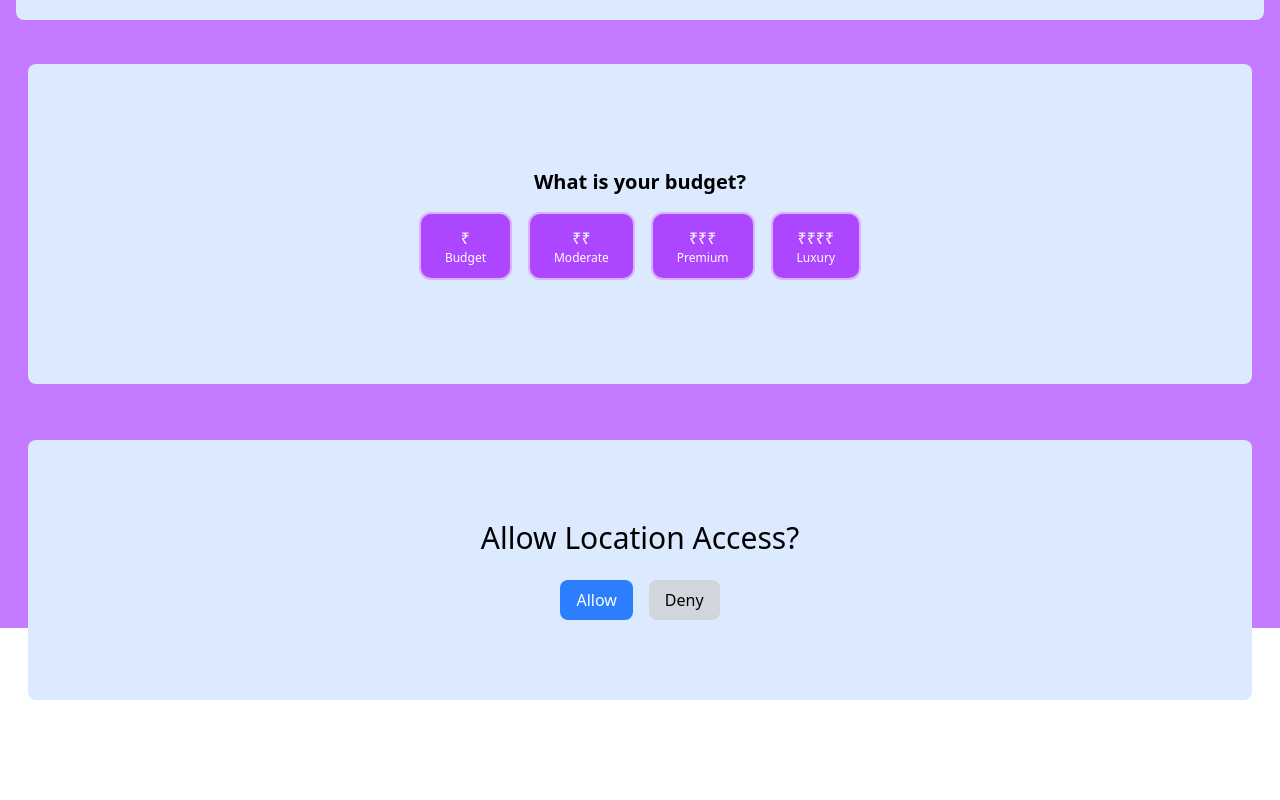
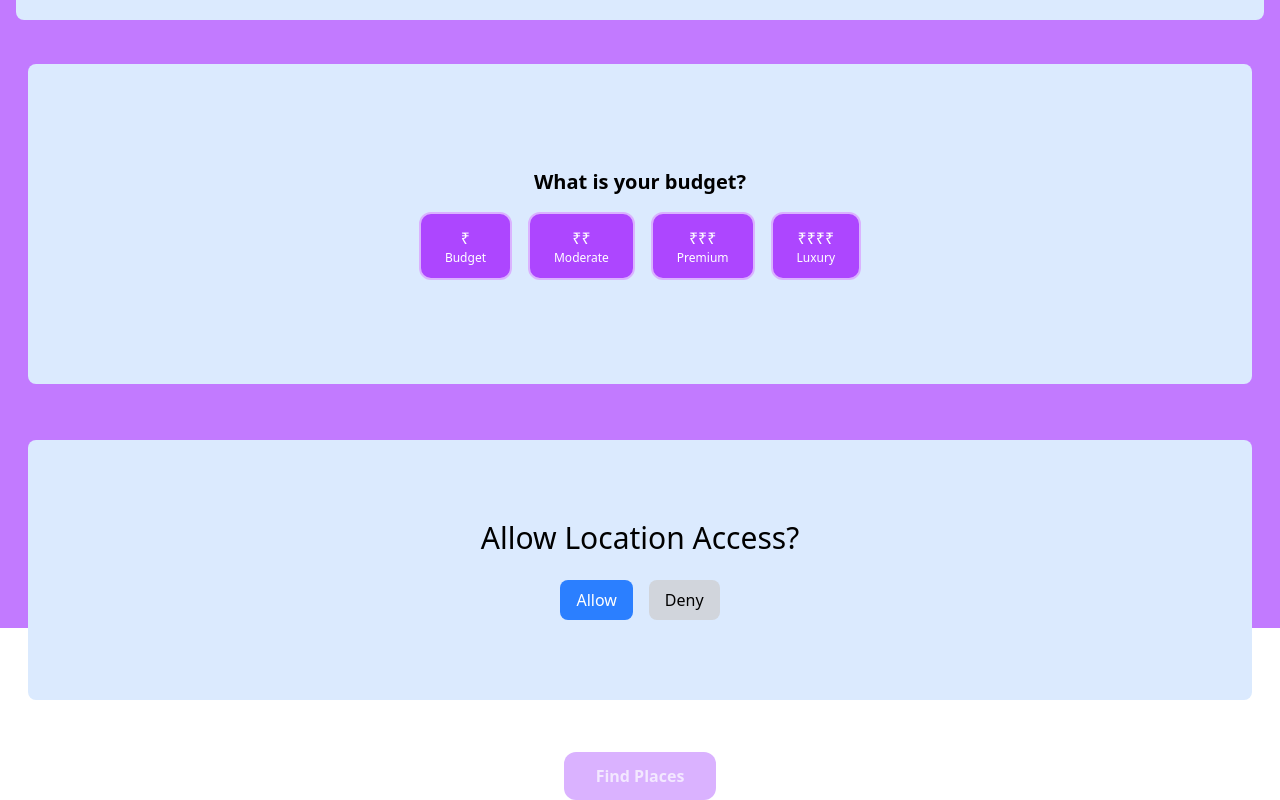
Before and after one commit to rajvi0106/Vibe-Nearby, a React (Vite) app: page /explore in a window 1280 px wide. Shown: the part 276-1076 px from the top of the page. Before the commit the page ends 1004 px from the top, so only its background shows below. Built offline with nearby package versions, Linux system fonts and the light colour scheme.

Commit message:
add searchplaces logic

```diff
--- a/src/components/Explore/Explore.jsx
+++ b/src/components/Explore/Explore.jsx
@@ -2,14 +2,124 @@ import React from "react";
 import MoodSelector from "./MoodSelector";
 import BudgetSelector from "./BudgetSelector";
 import LocationPermission from "./LocationPermission";
+import useLocation from "../../hooks/useLocation.js";
+import useManualLocation from "../../hooks/useManualLocation.js";
+import { useState } from "react";
+import { moodToPlaceType } from "../../constants/moodSelectorconfig.js";
+import { budgetLevels, priceLevelRank } from "../../constants/budgetSelectorconfig.js";
+function Explore() {
+    const { location: gpsLocation, getLocation, loading: gpsLoading, error: gpsError } = useLocation();
+    const { location: manualLocation, geocodeAddress, loading: manualLoading, error: manualError } = useManualLocation();
+    const [mode, setMode] = useState(null);
+    const [selectedMood, setSelectedMood] = useState(null);
+    const [Budget,setBudget] = useState(null);
+    const [hasSearched,setHasSearched]=useState(false);
+    const [searchloading,setSearchLoading]=useState(false);
+    const [searchError,setSearchError] =useState(null);
+    const [Results,setResults]=useState([]);
 
-function Explore() {
+    const finalLocation = mode === "gps" ? gpsLocation : manualLocation;
+
+    const handleAllow = () => {
+        setMode("gps");
+        getLocation();
+    };
+
+  const handleDeny = () => setMode("manual");
+
+  const searchPlaces= async()=>{
+    if(!finalLocation || !Budget || !selectedMood) return;
+
+    setSearchLoading(true);
+    setHasSearched(true);
+
+    const types=moodToPlaceType[selectedMood];
+    const price=budgetLevels[Budget].rank;
+
+    console.log("SEARCHING NEAR:", finalLocation);
+    console.log("TYPES BEING SEARCHED:", types);
+    console.log("budget:",Budget)
+    try {
+        const response= await fetch(
+            "https://places.googleapis.com/v1/places:searchNearby",
+
+            {
+                method: "POST",
+                headers: {
+                    "Content-Type": "application/json",
+                    "X-Goog-Api-Key": import.meta.env.VITE_PLACES_API_KEY,
+                    "X-Goog-FieldMask":
+                    "places.displayName,places.formattedAddress,places.rating,places.location,places.currentOpeningHours,places.priceLevel",
+                },
+                body:JSON.stringify({
+                    includedTypes: types,
+                     maxResultCount: 10,
+                        locationRestriction: {
+                            circle: {
+                                center: { latitude: finalLocation.lat, longitude: finalLocation.lng },
+                                radius: 5000,
+                            },
+                        },
+                })
+            }
+        );
+        if(!response.ok) {
+            throw new Error(`API request failed :${response.status}`)
+        }
+
+        const data = await response.json();
+        const places=data.places || [];
+        console.log(data);
+        const filtered= places.filter((p)=>{
+            if(!p.priceLevel) return true;
+            return priceLevelRank[p.priceLevel]<= price;
+        })
+        setResults(filtered);
+        console.log(places);
+    } catch (error) {
+        setSearchError(error.message);
+        setResults([]);
+    } finally{
+        setSearchLoading(false);
+    };
+
+  }
+  const canSearch = selectedMood && Budget && finalLocation
     return (
         <>
         <div className="bg-purple-400 h-screen">
-            <MoodSelector/>
-            <BudgetSelector/>
-            <LocationPermission/>
+            <MoodSelector selectedMood={selectedMood} onSelect={setSelectedMood}/>
+            <BudgetSelector budget={Budget} onBudgetChange={setBudget}/>
+            <LocationPermission
+                mode={mode}
+                onAllow={handleAllow}
+                onDeny={handleDeny}
+                onGeocode={geocodeAddress}
+                loading={mode === "gps" ? gpsLoading : manualLoading}
+                error={mode === "gps" ? gpsError : manualError}
+                location={finalLocation}
+            />
+
+            <div className="text-center my-6">
+                <button
+                onClick={searchPlaces}
+                disabled={!canSearch || searchloading}
+                className={`px-8 py-3 rounded-xl font-semibold transition-colors
+                    ${canSearch ? "bg-white text-purple-600 hover:bg-purple-100" : "bg-purple-300 text-purple-100 cursor-not-allowed"}`}
+                >
+                {searchloading ? "Searching..." : "Find Places"}
+                </button>
+            </div>
+
+            {searchError && (
+                <p className="text-center text-red-200">Error: {searchError}</p>
+            )}
+
+            {hasSearched && !searchloading && Results.length === 0 && !searchError && (
+                <p className="text-white text-center mt-4">
+                No places found nearby for this mood and budget. Try a different combination.
+                </p>
+            )}
         </div>
         </>
     );
--- a/src/components/Explore/UseLocation.jsx
+++ /dev/null
@@ -1,11 +0,0 @@
-import React, { useState } from "react";
-
-function UseLocation() {
-    const [Location,setLocation]=useState(null)
-    const [Loading,setLoading]=useState(false)
-    const [error,setError]=useState(null);
-    const getLocation=()=>{
-        setLoading(true);
-
-    }
-}
```
